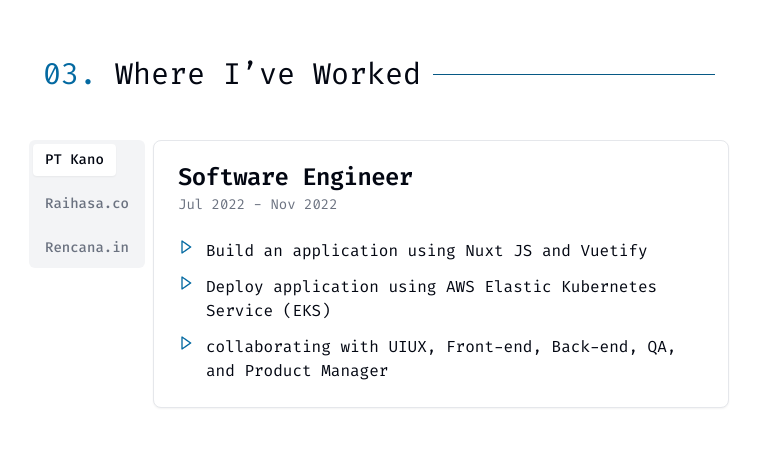
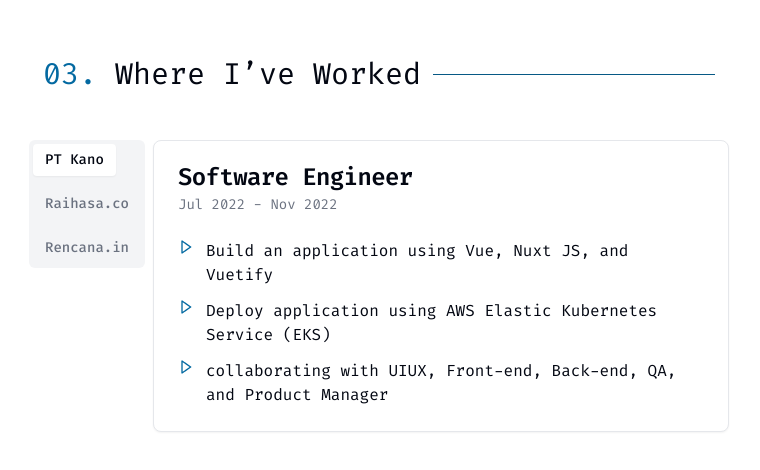
Before and after one commit to rzkynovan/portfolio-v4, a Next.js app: page / in a window 1280 px wide. Shown: the part 4722-5192 px from the top of the page, without its empty margins (261-1021 px from the left). Built offline with nearby package versions, Linux system fonts and the light colour scheme.

Commit message:
fix: work section

```diff
--- a/src/app/page.tsx
+++ b/src/app/page.tsx
@@ -226,7 +226,7 @@ export default function Home() {
                     <div>
                       <BiRightArrow className="text-sky-700 dark:text-sky-400" />
                     </div>
-                    <p>Build an application using Nuxt JS and Vuetify</p>
+                    <p>Build an application using Vue, Nuxt JS, and Vuetify</p>
                   </div>
                   <div className="flex items-start gap-3">
                     <div>
```
